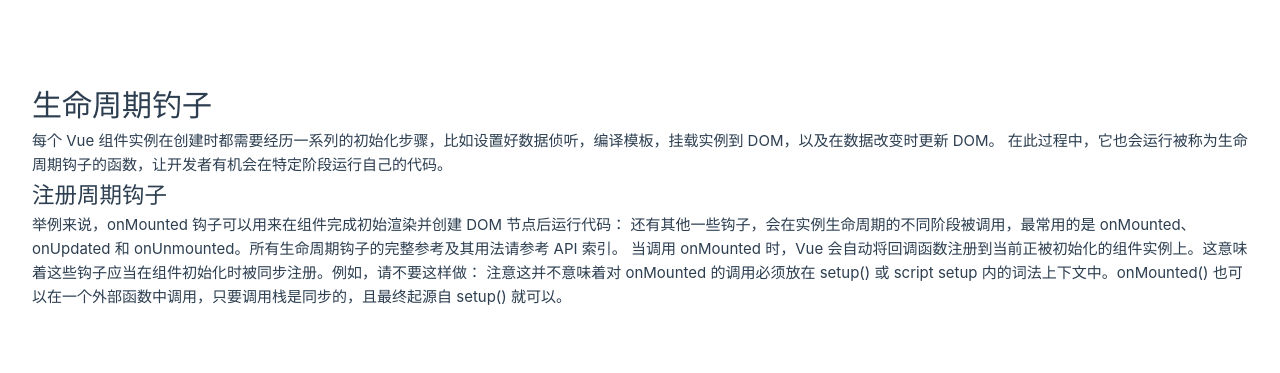
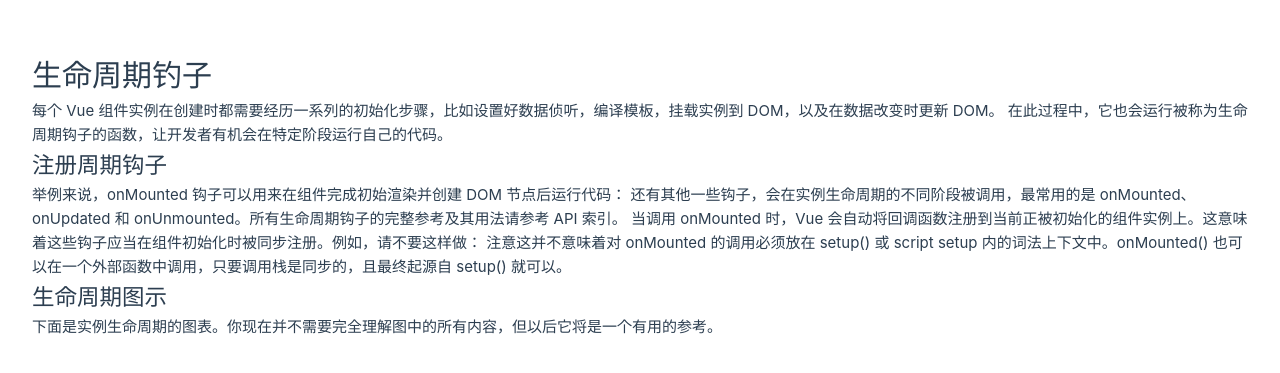
Before and after one commit to ShenlongDev/vue_xx, a Vue app: page / in a window 1280 px wide. Shown: the part 205-578 px from the top of the page. Built offline with nearby package versions, Linux system fonts and the light colour scheme.

Commit message:
docs: 声明周期钓子
- 声明周期图示

```diff
--- a/src/LifeCycle.vue
+++ b/src/LifeCycle.vue
@@ -13,6 +13,11 @@
     当调用 onMounted 时，Vue 会自动将回调函数注册到当前正被初始化的组件实例上。这意味着这些钩子应当在组件初始化时被同步注册。例如，请不要这样做：
 
     注意这并不意味着对 onMounted 的调用必须放在 setup() 或 script setup 内的词法上下文中。onMounted() 也可以在一个外部函数中调用，只要调用栈是同步的，且最终起源自 setup() 就可以。
+  </p>
+
+  <h2>生命周期图示</h2>
+  <p>
+    下面是实例生命周期的图表。你现在并不需要完全理解图中的所有内容，但以后它将是一个有用的参考。
   </p>
 </template>
 
```
